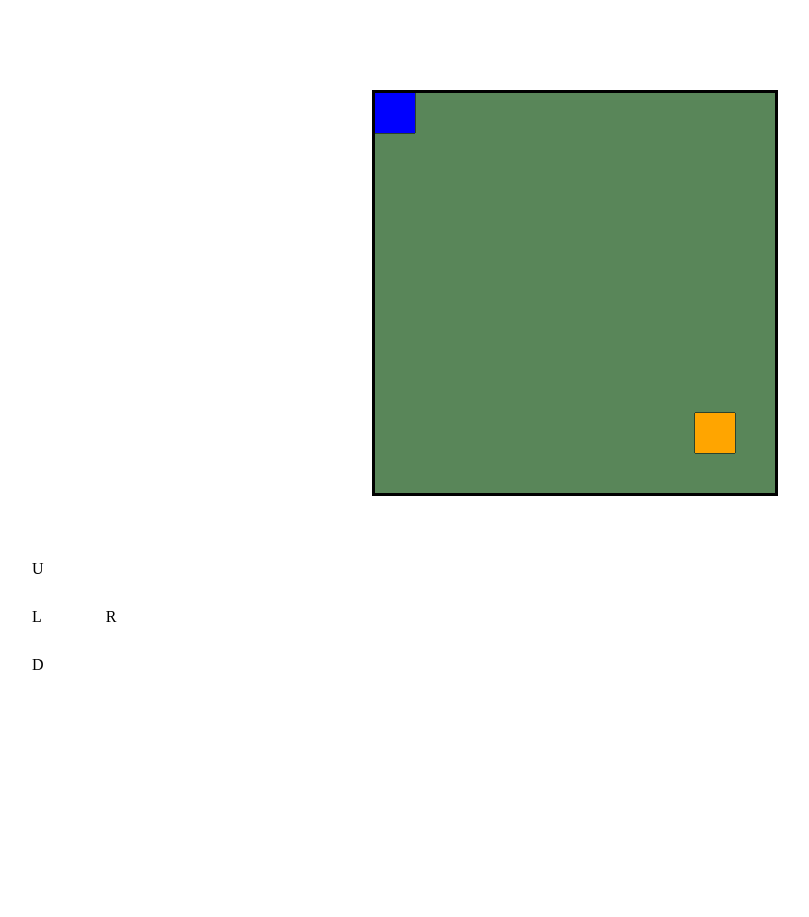
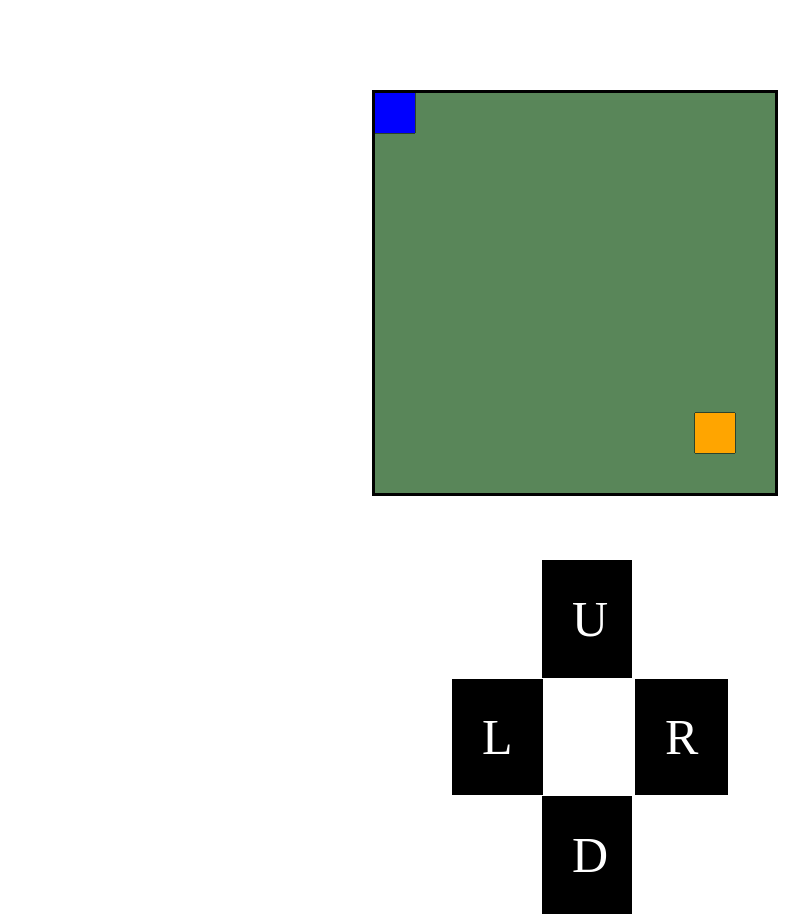
Before and after one commit to DiametrFQ/Snake, a plain HTML site: page HM2.html in a window 1280 px wide. Shown: the whole page, without its empty margins (88-897 px from the left). Before the commit the page ends 800 px from the top, so only its background shows below. Drawn offline with Linux system fonts and the light colour scheme.

Commit message:
Update HM2.css

```diff
--- a/HM2.css
+++ b/HM2.css
@@ -10,3 +10,25 @@
 	border: 3px solid black;
 	background: rgb(0 70 0 / 65%);
 }
+#buttoms{
+	margin-left: 450px;
+	font-size: 50px;
+	color: white;
+}
+
+
+#up,#down{
+	margin-left: 120px;
+	padding: 30px;
+	background: black;
+	width: 30px;
+}
+#left{
+	padding: 30px;
+	background: black;
+}
+#right{
+	margin-left: 50px;
+	padding: 30px;
+	background: black;
+}
```
